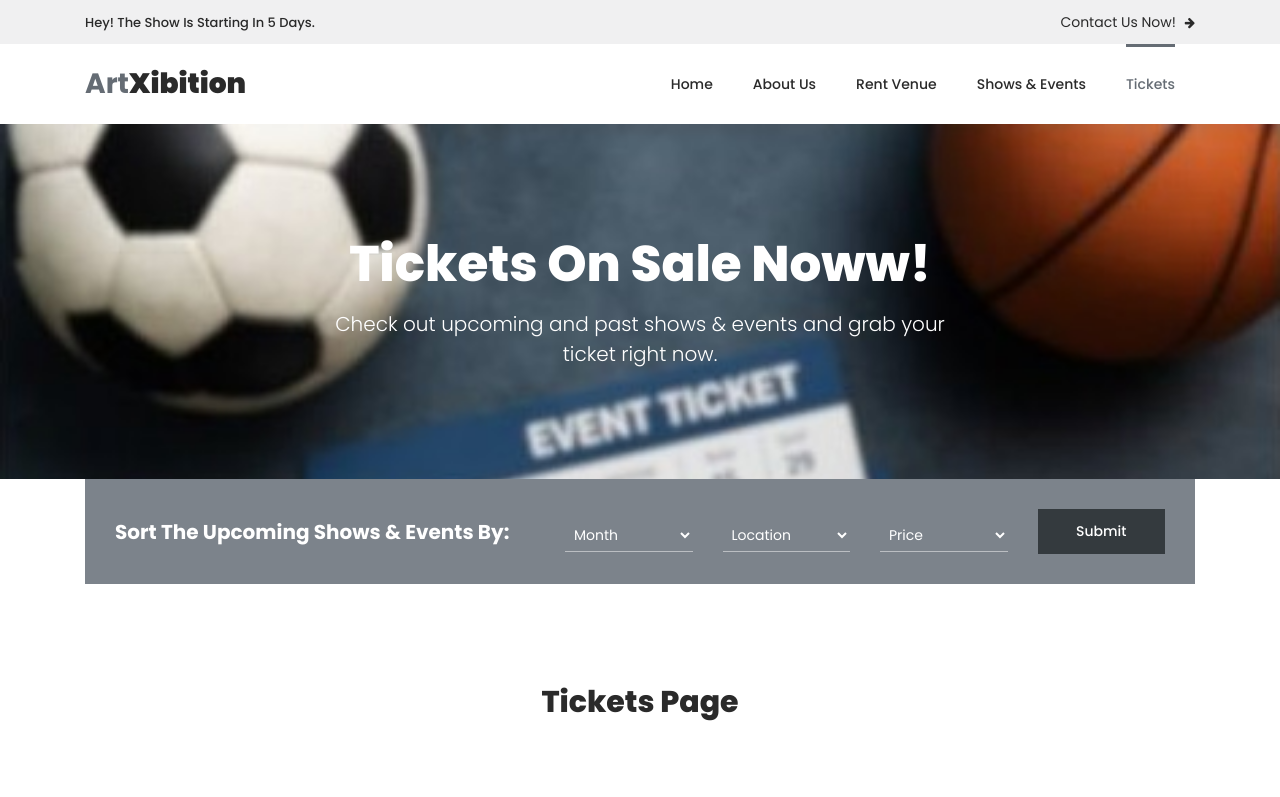
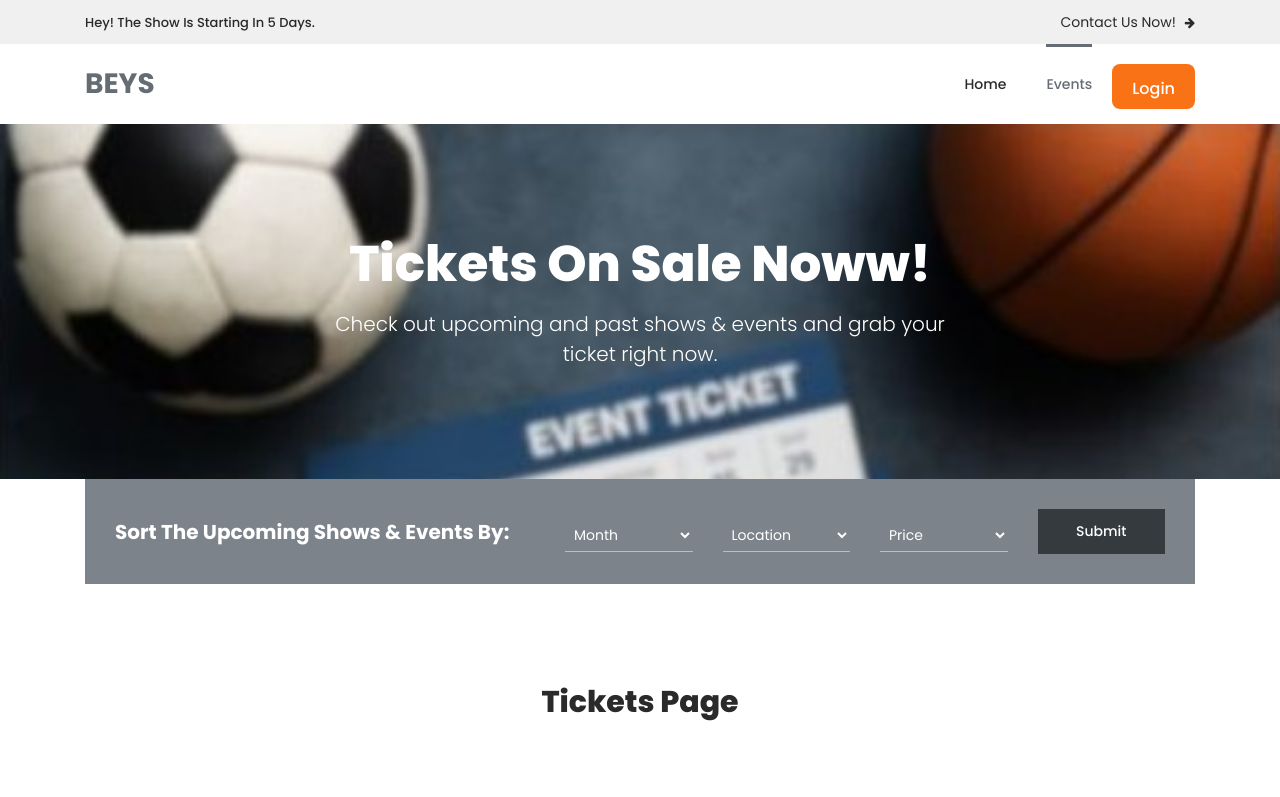
Before and after one commit to beyyzayyavuz/BEYS, a plain HTML site: page 2125_artxibition/2125_artxibition/events.html in a window 1280 px wide. Shown: the top 797 px of the page. Drawn offline with Linux system fonts and the light colour scheme.

Commit message:
Adjusting pages

```diff
--- a/2125_artxibition/2125_artxibition/tickets.html
+++ b/2125_artxibition/2125_artxibition/events.html
@@ -74,17 +74,19 @@ https://www.tooplate.com/view/2125-artxibition
         <div class="row">
           <div class="col-12">
             <nav class="main-nav">
-              <!-- ***** Logo Start ***** -->
-              <a href="index.html" class="logo">Art<em>Xibition</em></a>
-              <!-- ***** Logo End ***** -->
-              <!-- ***** Menu Start ***** -->
+              <!-- Logo -->
+              <a href="index.html" class="logo">BEYS</a>
+
+              <!-- Menu -->
               <ul class="nav">
                 <li><a href="index.html">Home</a></li>
-                <li><a href="about.html">About Us</a></li>
-                <li><a href="rent-venue.html">Rent Venue</a></li>
-                <li><a href="shows-events.html">Shows & Events</a></li>
-                <li><a href="tickets.html" class="active">Tickets</a></li>
+                <li><a href="events.html" class="active">Events</a></li>
+                  <a href="login.html" class="custom-login-nav">
+                    <span class="nav-login-text">Login</span>
+                  </a>
+                </li>
               </ul>
+
               <a class="menu-trigger">
                 <span>Menu</span>
               </a>
```
